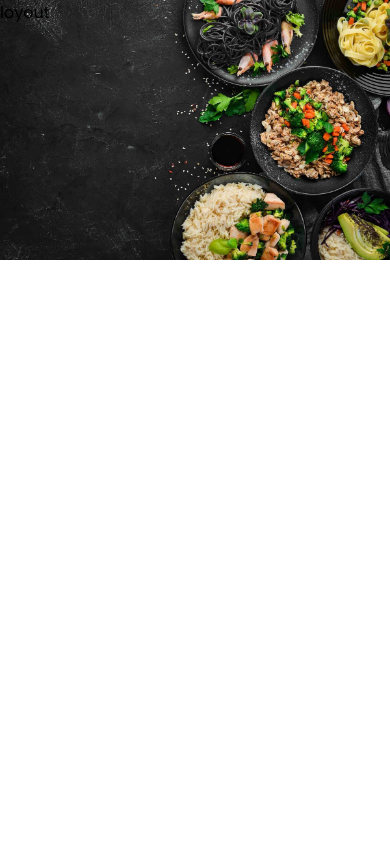
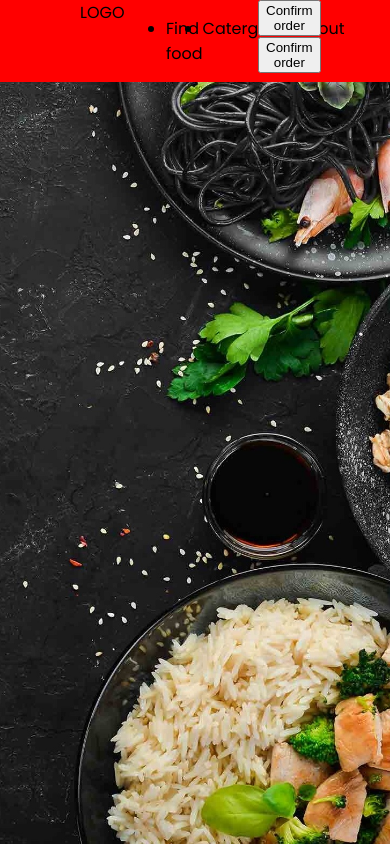
Before and after one commit to FabianXRL16/FabFood, a Vue app: page / in a window 390 px wide. Built offline with nearby package versions, Linux system fonts and the light colour scheme.

Commit message:
Background

```diff
--- a/src/App.vue
+++ b/src/App.vue
@@ -23,5 +23,15 @@ html, body{
   background-image: url(./assets/img/background-home.jpg);
   background-size: cover;
   background-repeat: no-repeat;
+  background-position-x: center;
+  height: 100vh;
+}
+
+@media (max-width: 500px) {
+  html, body{
+    background-image: url(./assets/img/background-home-mobile.jpg);
+    background-size: cover;
+    background-position-x: center;
+  }
 }
 </style>
--- a/src/components/Loyout.vue
+++ b/src/components/Loyout.vue
@@ -1,14 +1,16 @@
 <template>
     <div>
-        loyout
+        <ffheader />
     </div>
 </template>
 
 <script>
-
+import ffheader from "../components/general/ffheader.vue";
 export default {
     name: "Loyout",
-    components:{},
+    components:{
+        ffheader
+    },
     data(){
         return{}
     }
```
